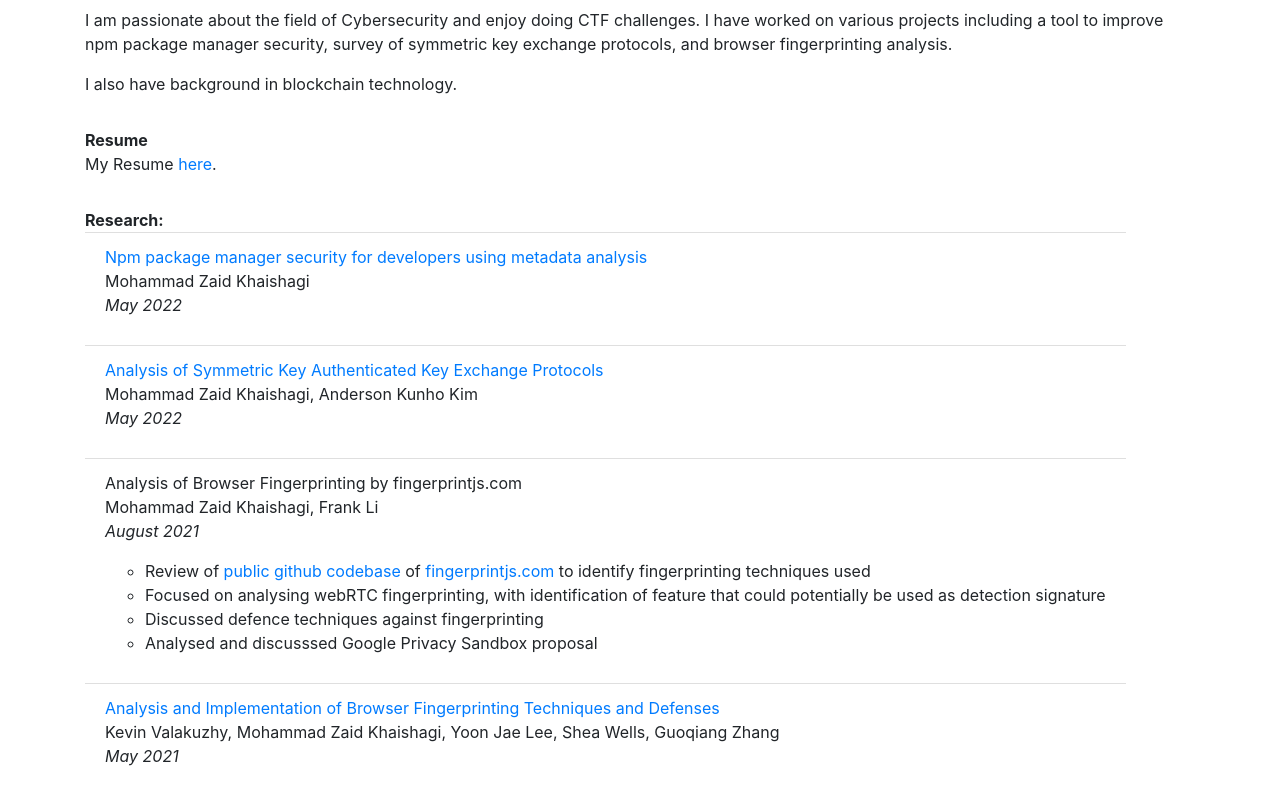
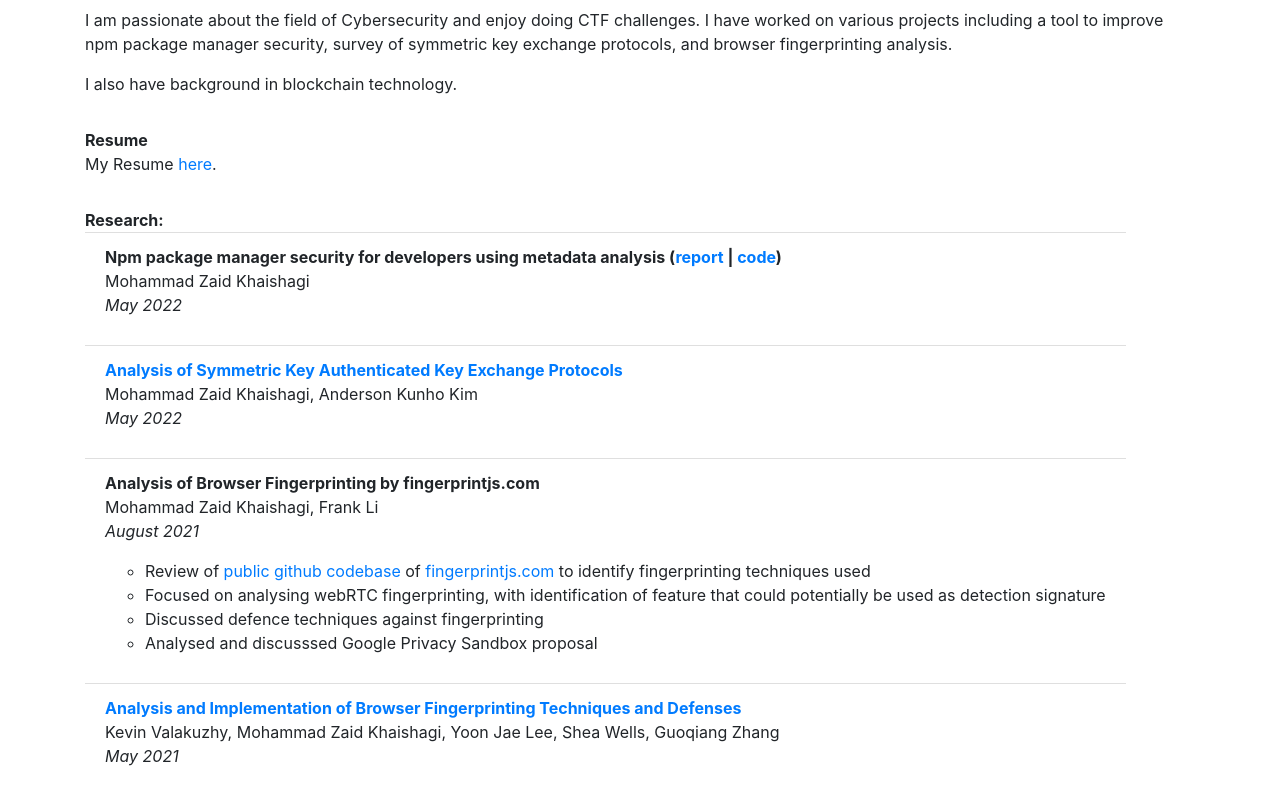
Before and after one commit to Zaxeli/Zaxeli.github.io, a plain HTML site: page home_right.html in a window 1280 px wide. Shown: the top 800 px of the page. Drawn offline with nearby package versions, Linux system fonts and the light colour scheme.

Commit message:
add npm-sec code and report urls

```diff
--- a/home_right.html
+++ b/home_right.html
@@ -35,7 +35,7 @@
                 <ul class="list-group list-group-flush">
                     <li class="list-group-item">
                         <p>
-                            <a href="files/npm_sec.pdf"> Npm package manager security for developers using metadata analysis</a>
+                            <b>Npm package manager security for developers using metadata analysis (<a href="files/npm_sec.pdf">report</a> | <a href="files/npm_sec.pdf">code</a>)</b>
                             <br>
                             Mohammad Zaid Khaishagi
                             <br>
@@ -44,7 +44,7 @@
                     </li>
                     <li class="list-group-item">
                         <p>
-                            <a href="files/Analysis of SAKE Protocols.pdf"> Analysis of Symmetric Key Authenticated Key Exchange Protocols</a>
+                            <b><a href="files/Analysis of SAKE Protocols.pdf"> Analysis of Symmetric Key Authenticated Key Exchange Protocols</a></b>
                             <br>
                             Mohammad Zaid Khaishagi, Anderson Kunho Kim
                             <br>
@@ -53,7 +53,7 @@
                     </li>
                     <li class="list-group-item">
                         <p>
-                            Analysis of Browser Fingerprinting by fingerprintjs.com
+                            <b>Analysis of Browser Fingerprinting by fingerprintjs.com</b>
                             <br>
                             Mohammad Zaid Khaishagi, Frank Li
                             <br>
@@ -68,7 +68,7 @@
                     </li>
                     <li class="list-group-item">
                         <p>
-                            <a href="files/fingerprinting.pdf"> Analysis and Implementation of Browser Fingerprinting Techniques and Defenses</a>
+                            <b><a href="files/fingerprinting.pdf"> Analysis and Implementation of Browser Fingerprinting Techniques and Defenses</a></b>
                             <br>
                             Kevin Valakuzhy, Mohammad Zaid Khaishagi, Yoon Jae Lee, Shea Wells, Guoqiang Zhang
                             <br>
```
